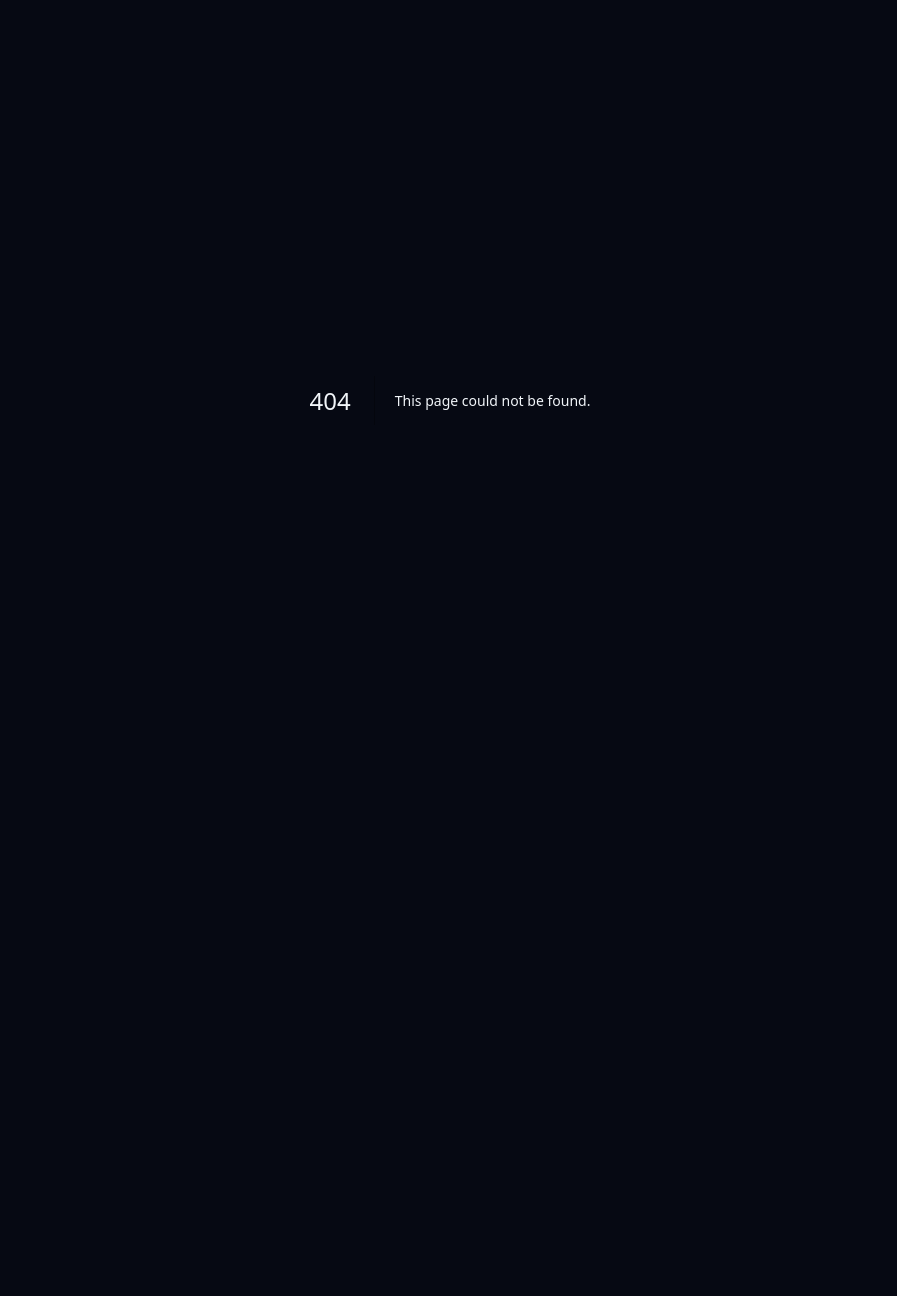
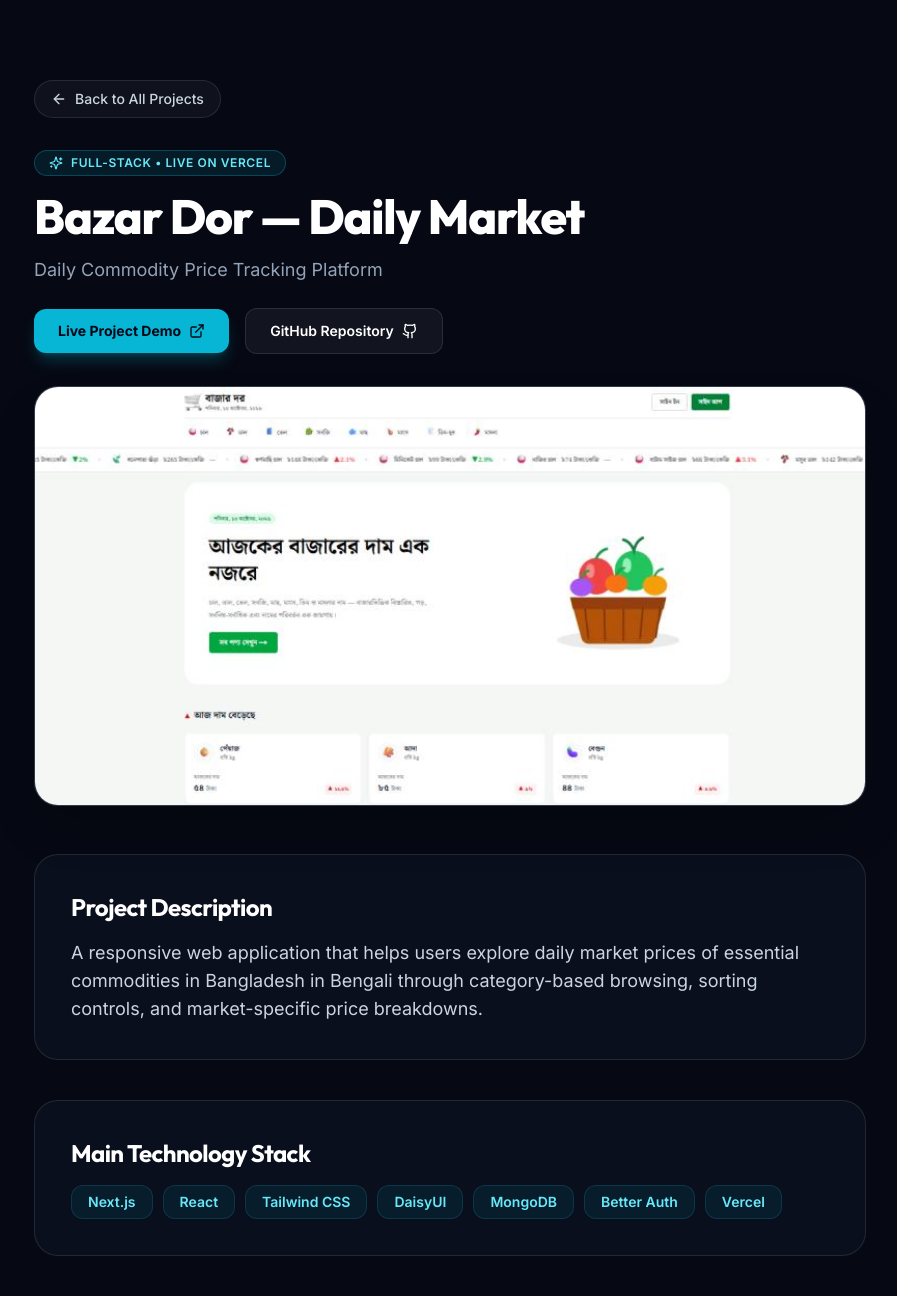
Before and after one commit to Samiha-26/portfolio, a Next.js app: page /projects/bazar-dor in a window 1280 px wide. Before the commit this address had no page. Shown: the top 1296 px of the page, without its empty margins (190-1087 px from the left). Before the commit the page ends 800 px from the top, so only its background shows below. Built offline with nearby package versions, Linux system fonts and the light colour scheme.

Commit message:
add featured projects and dedicated project detail pages

```diff
--- a/src/app/page.tsx
+++ b/src/app/page.tsx
@@ -2,6 +2,7 @@
 import Hero from "@/components/Hero";
 import About from "@/components/About";
 import Skills from "@/components/Skills";
+import Projects from "@/components/Projects";
 
 export default function Home() {
   return (
@@ -10,6 +11,7 @@
       <Hero />
       <About />
       <Skills />
+      <Projects />
     </main>
   );
 }
--- /dev/null
+++ b/src/app/projects/[id]/page.tsx
@@ -0,0 +1,177 @@
+import { notFound } from "next/navigation";
+import Image from "next/image";
+import Link from "next/link";
+import { projectsData } from "@/data/portfolioData";
+import { ArrowLeft, ExternalLink, Github, CheckCircle2, AlertTriangle, Rocket, Sparkles } from "lucide-react";
+
+export function generateStaticParams() {
+  return projectsData.map((project) => ({
+    id: project.id,
+  }));
+}
+
+export default function ProjectDetailPage({ params }: { params: { id: string } }) {
+  const project = projectsData.find((p) => p.id === params.id);
+
+  if (!project) {
+    notFound();
+  }
+
+  return (
+    <div className="min-h-screen bg-[#060913] text-slate-100 py-12 md:py-20 relative selection:bg-cyan-500/20 selection:text-cyan-300">
+      {/* Background ambient glow */}
+      <div className="absolute top-1/4 left-1/2 -translate-x-1/2 -translate-y-1/2 w-[600px] h-[600px] bg-gradient-to-tr from-cyan-500/10 via-indigo-500/10 to-transparent rounded-full blur-3xl pointer-events-none -z-10" />
+
+      <div className="max-w-4xl mx-auto px-4 sm:px-6 lg:px-8">
+
+        {/* Back Link */}
+        <div className="mb-8">
+          <Link
+            href="/#projects"
+            className="inline-flex items-center gap-2 px-4 py-2 rounded-full bg-white/[0.04] hover:bg-white/[0.08] border border-white/10 text-slate-300 hover:text-cyan-300 text-xs sm:text-sm font-medium transition-all"
+          >
+            <ArrowLeft className="w-4 h-4" />
+            <span>Back to All Projects</span>
+          </Link>
+        </div>
+
+        {/* Project Header */}
+        <div className="space-y-4 mb-8">
+          <div className="inline-flex items-center gap-2 px-3.5 py-1 rounded-full border border-cyan-500/30 bg-cyan-500/10 text-cyan-300 text-xs font-semibold uppercase tracking-wider">
+            <Sparkles className="w-3.5 h-3.5" />
+            <span>{project.badge}</span>
+          </div>
+
+          <h1 className="text-3xl sm:text-4xl lg:text-5xl font-heading font-extrabold text-white tracking-tight">
+            {project.title}
+          </h1>
+
+          <p className="text-base sm:text-lg text-slate-400">
+            {project.subtitle}
+          </p>
+
+          {/* Action Buttons: Live Demo + GitHub Client */}
+          <div className="flex flex-wrap items-center gap-4 pt-2">
+            <a
+              href={project.liveUrl}
+              target="_blank"
+              rel="noreferrer"
+              className="inline-flex items-center gap-2 px-6 py-3 rounded-xl bg-cyan-500 hover:bg-cyan-400 text-slate-950 font-bold text-sm shadow-lg shadow-cyan-500/25 transition-all"
+            >
+              <span>Live Project Demo</span>
+              <ExternalLink className="w-4 h-4" />
+            </a>
+
+            <a
+              href={project.githubUrl}
+              target="_blank"
+              rel="noreferrer"
+              className="inline-flex items-center gap-2 px-6 py-3 rounded-xl bg-white/[0.05] hover:bg-white/[0.1] border border-white/10 text-white font-semibold text-sm transition-all"
+            >
+              <span>GitHub Repository</span>
+              <Github className="w-4 h-4" />
+            </a>
+          </div>
+        </div>
+
+        {/* Project Screenshot Showcase */}
+        <div className="relative w-full h-72 sm:h-96 md:h-[420px] rounded-3xl overflow-hidden border border-white/15 bg-slate-900 shadow-2xl mb-12">
+          <Image
+            src={project.image}
+            alt={project.title}
+            fill
+            priority
+            className="object-cover object-top"
+          />
+        </div>
+
+        {/* Detailed Content Grid */}
+        <div className="space-y-10">
+
+          {/* Overview Description */}
+          <div className="rounded-3xl p-7 sm:p-9 bg-[#0b1220]/80 border border-white/10 space-y-4">
+            <h2 className="text-xl sm:text-2xl font-heading font-bold text-white tracking-tight">
+              Project Description
+            </h2>
+            <p className="text-slate-300 text-base sm:text-lg leading-relaxed">
+              {project.description}
+            </p>
+          </div>
+
+          {/* Main Technology Stack Used */}
+          <div className="rounded-3xl p-7 sm:p-9 bg-[#0b1220]/80 border border-white/10 space-y-4">
+            <h2 className="text-xl sm:text-2xl font-heading font-bold text-white tracking-tight">
+              Main Technology Stack
+            </h2>
+            <div className="flex flex-wrap gap-2.5">
+              {project.tech.map((tag) => (
+                <span
+                  key={tag}
+                  className="px-4 py-1.5 rounded-xl text-xs sm:text-sm font-semibold bg-cyan-950/40 text-cyan-300 border border-cyan-800/40 shadow-sm"
+                >
+                  {tag}
+                </span>
+              ))}
+            </div>
+          </div>
+
+          {/* Key Features */}
+          {project.keyFeatures && (
+            <div className="rounded-3xl p-7 sm:p-9 bg-[#0b1220]/80 border border-white/10 space-y-4">
+              <h2 className="text-xl sm:text-2xl font-heading font-bold text-white tracking-tight">
+                Key Features & Capabilities
+              </h2>
+              <ul className="space-y-3">
+                {project.keyFeatures.map((feature, idx) => (
+                  <li key={idx} className="flex items-start gap-3 text-slate-300 text-sm sm:text-base leading-relaxed">
+                    <CheckCircle2 className="w-5 h-5 text-cyan-400 shrink-0 mt-0.5" />
+                    <span>{feature}</span>
+                  </li>
+                ))}
+              </ul>
+            </div>
+          )}
+
+          {/* Challenges Faced While Developing (Requirement #9) */}
+          <div className="rounded-3xl p-7 sm:p-9 bg-amber-950/15 border border-amber-500/25 space-y-4">
+            <div className="flex items-center gap-2.5 text-amber-300">
+              <AlertTriangle className="w-6 h-6 text-amber-400" />
+              <h2 className="text-xl sm:text-2xl font-heading font-bold tracking-tight">
+                Challenges Faced While Developing
+              </h2>
+            </div>
+            <p className="text-slate-300 text-base leading-relaxed">
+              {project.challenges}
+            </p>
+          </div>
+
+          {/* Potential Improvements & Future Plans (Requirement #9) */}
+          <div className="rounded-3xl p-7 sm:p-9 bg-indigo-950/15 border border-indigo-500/25 space-y-4">
+            <div className="flex items-center gap-2.5 text-indigo-300">
+              <Rocket className="w-6 h-6 text-indigo-400" />
+              <h2 className="text-xl sm:text-2xl font-heading font-bold tracking-tight">
+                Potential Improvements & Future Plans
+              </h2>
+            </div>
+            <p className="text-slate-300 text-base leading-relaxed">
+              {project.futurePlans}
+            </p>
+          </div>
+
+          {/* Bottom Back Button */}
+          <div className="pt-6 text-center">
+            <Link
+              href="/#projects"
+              className="inline-flex items-center gap-2 px-8 py-3.5 rounded-full bg-white/[0.05] hover:bg-white/[0.1] border border-white/10 text-white font-semibold text-sm transition-all"
+            >
+              <ArrowLeft className="w-4 h-4" />
+              <span>Back to All Projects</span>
+            </Link>
+          </div>
+
+        </div>
+
+      </div>
+    </div>
+  );
+}
--- a/src/components/Projects.tsx
+++ b/src/components/Projects.tsx
@@ -2,6 +2,7 @@
 
 import { useState } from "react";
 import Image from "next/image";
+import Link from "next/link";
 import { projectsData } from "@/data/portfolioData";
 import { Project } from "@/types";
 import ProjectModal from "./ProjectModal";
@@ -35,8 +36,12 @@
               className="group rounded-3xl bg-[#0b1220]/80 border border-white/10 hover:border-cyan-500/40 backdrop-blur-xl overflow-hidden flex flex-col justify-between transition-all duration-300 hover:shadow-2xl hover:shadow-cyan-500/10 transform hover:-translate-y-1"
             >
               <div>
-                {/* Screenshot & Top Floating Badge Container */}
-                <div className="relative w-full h-52 sm:h-56 bg-slate-900 overflow-hidden border-b border-white/10">
+                {/* Screenshot & Top Floating Badge Container (Clickable Link) */}
+                <Link
+                  href={`/projects/${project.id}`}
+                  className="block relative w-full h-52 sm:h-56 bg-slate-900 overflow-hidden border-b border-white/10 group-hover:opacity-95 transition-opacity"
+                  title="Click to view details and challenges"
+                >
                   <Image
                     src={project.image}
                     alt={project.title}
@@ -44,19 +49,21 @@
                     className="object-cover object-top group-hover:scale-105 transition-transform duration-500"
                   />
 
-                  {/* Floating Pill Status Badge (Just like in the reference photo) */}
+                  {/* Floating Pill Status Badge */}
                   <div className="absolute top-3 right-3 z-10 px-3 py-1 rounded-full bg-[#060913]/85 backdrop-blur-md border border-white/15 text-[11px] font-semibold text-slate-200 tracking-wide shadow-lg">
                     {project.badge}
                   </div>
-                </div>
+                </Link>
 
                 {/* Content Block */}
                 <div className="p-6 space-y-4">
                   {/* Title & Subtitle */}
                   <div>
-                    <h3 className="text-xl font-heading font-bold text-white group-hover:text-cyan-300 transition-colors">
-                      {project.title}
-                    </h3>
+                    <Link href={`/projects/${project.id}`}>
+                      <h3 className="text-xl font-heading font-bold text-white hover:text-cyan-300 transition-colors">
+                        {project.title}
+                      </h3>
+                    </Link>
                   </div>
 
                   {/* Description */}
@@ -104,14 +111,14 @@
                   </a>
                 </div>
 
-                {/* View Details / Challenges Button (Requirement #9) */}
-                <button
-                  onClick={() => setSelectedProject(project)}
-                  className="w-full text-center py-1.5 text-xs text-slate-400 hover:text-cyan-300 flex items-center justify-center gap-1.5 transition-colors font-medium"
+                {/* View Details Page Link (Requirement #9) */}
+                <Link
+                  href={`/projects/${project.id}`}
+                  className="w-full text-center py-2 px-3 rounded-xl bg-white/[0.04] hover:bg-cyan-500/15 border border-white/10 hover:border-cyan-500/40 text-xs text-slate-300 hover:text-cyan-300 flex items-center justify-center gap-2 transition-all font-medium group/btn shadow-sm"
                 >
-                  <Info className="w-3.5 h-3.5" />
-                  <span>View Details & Challenges</span>
-                </button>
+                  <Info className="w-3.5 h-3.5 text-cyan-400 group-hover/btn:scale-110 transition-transform" />
+                  <span>View Details & Challenges ↗</span>
+                </Link>
               </div>
 
             </div>
```
